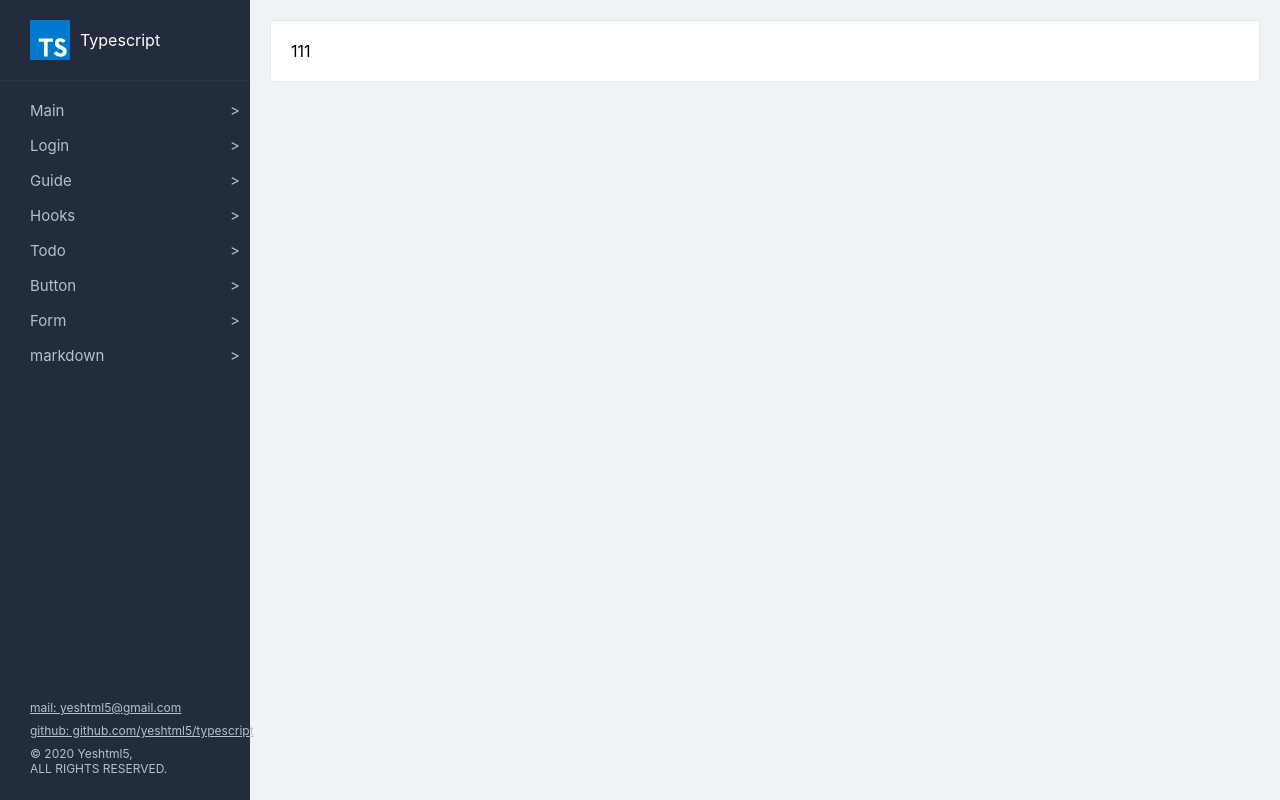
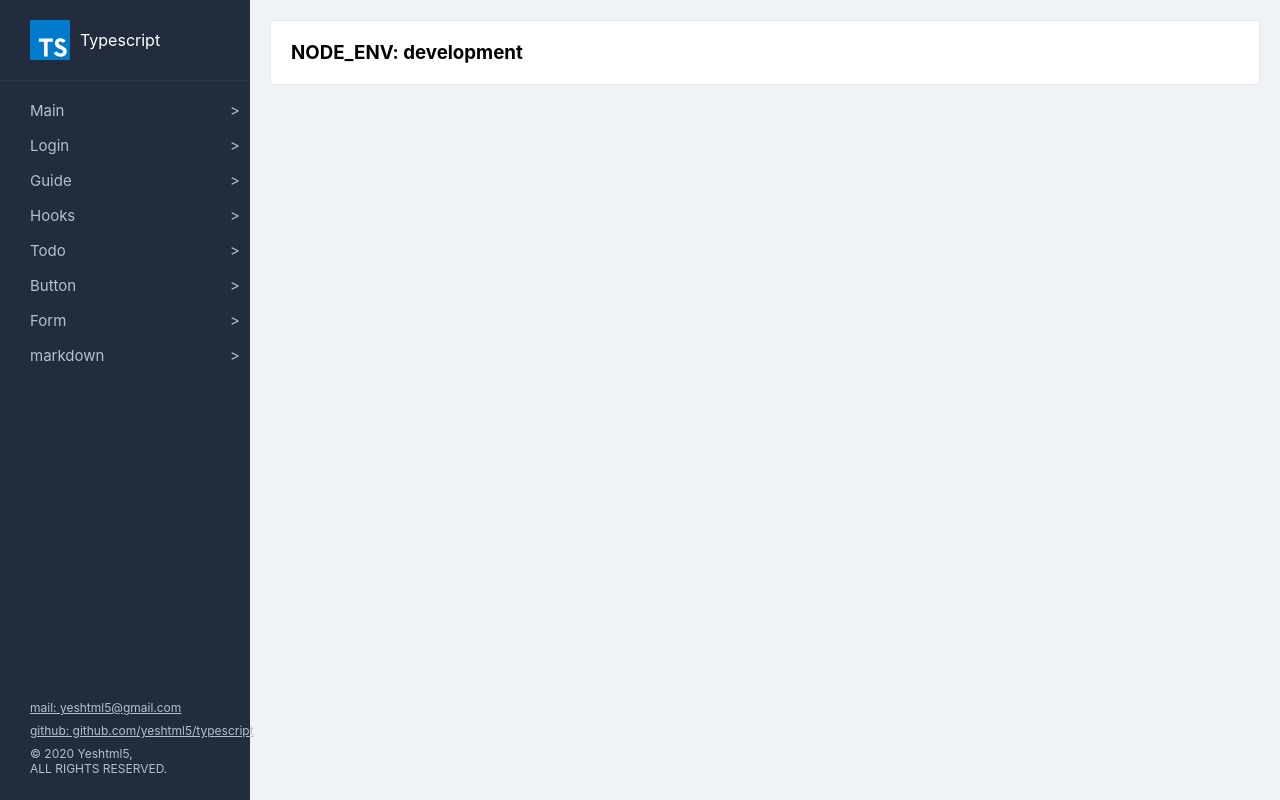
Before and after one commit to yeshtml5/typescript, a React (Create React App) app: page /#/guide in a window 1280 px wide. Built offline with nearby package versions, Linux system fonts and the light colour scheme.

Commit message:
NODE_ENV 추가

```diff
--- a/src/pages/guide/index.tsx
+++ b/src/pages/guide/index.tsx
@@ -10,7 +10,9 @@ const Guide: React.FC<Props> = ({type}) => {
   //---------------------------------------------------------------------
   return (
     <Layout>
-      <Content>111</Content>
+      <Content>
+        <h1>NODE_ENV: {process.env.NODE_ENV + ''}</h1>
+      </Content>
     </Layout>
   )
 }
--- a/src/pages/main/index.tsx
+++ b/src/pages/main/index.tsx
@@ -32,9 +32,7 @@ const App: React.FC = () => {
           <button
             onClick={() => {
               dispatch({type: 'CREATE', title: 'hey ', name: 1111})
-            }}>
-            'CREATE'
-          </button>
+            }}></button>
         </p>
         <p>
           <button
```
